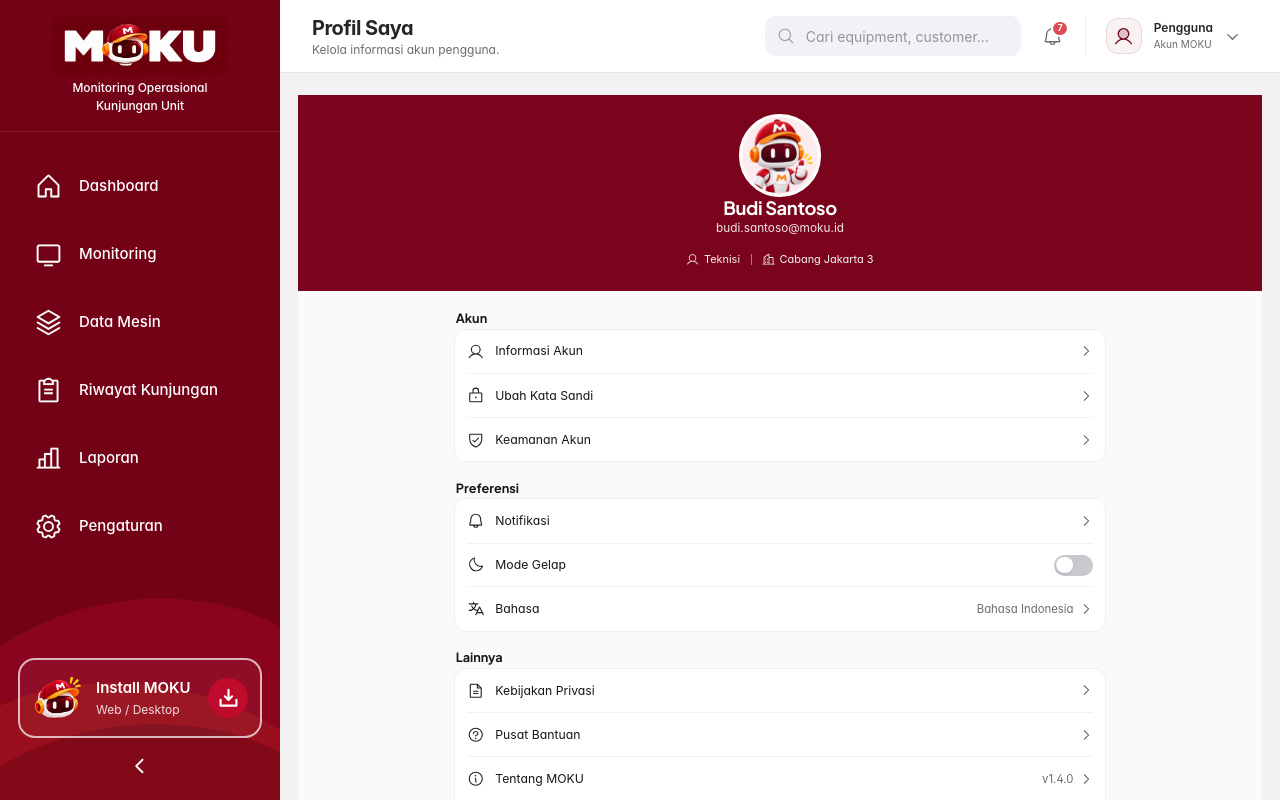
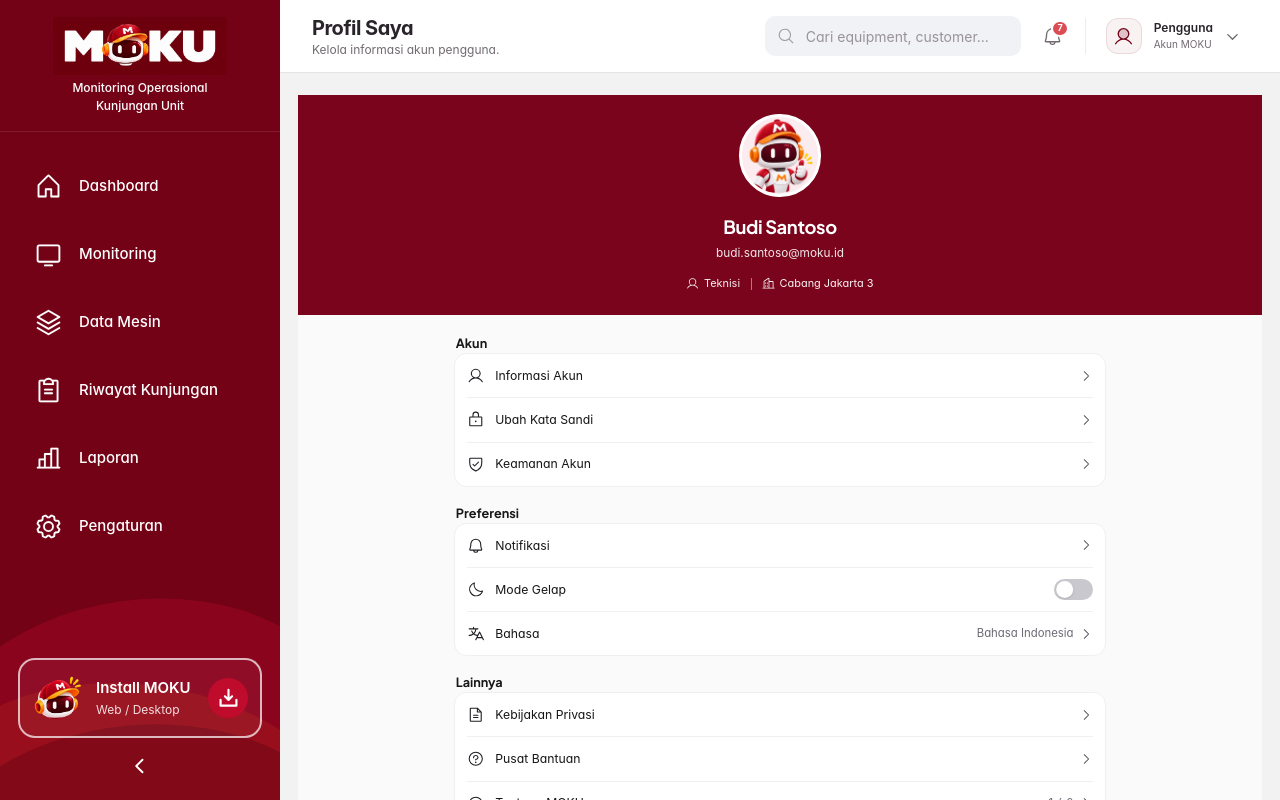
Before and after one commit to irwanfuzi/Moku-app, a React (Vite) app: page /profile in a window 1280 px wide. Built offline with nearby package versions, Linux system fonts and the light colour scheme.

Commit message:
Update ProfilePage.tsx

```diff
--- a/src/pages/ProfilePage.tsx
+++ b/src/pages/ProfilePage.tsx
@@ -129,7 +129,10 @@ export default function ProfilePage() {
       <header className="w-full bg-[#7A041B] text-white">
         <div className="mx-auto flex w-full max-w-[680px] flex-col items-center px-[calc(16*var(--u))] pb-[calc(26*var(--u))] pt-[calc(env(safe-area-inset-top)+calc(22*var(--u)))] text-center">
           {/* Avatar Lingkaran + Border Putih */}
-          <div className="flex h-[calc(94*var(--u))] w-[calc(94*var(--u))] items-center justify-center overflow-hidden rounded-full border-[calc(3.5*var(--u))] border-white bg-[#FCECEF]">
+          <div
+            style={{ marginBottom: "calc(22 * var(--u))" }}
+            className="flex h-[calc(94*var(--u))] w-[calc(94*var(--u))] items-center justify-center overflow-hidden rounded-full border-[calc(3.5*var(--u))] border-white bg-[#FCECEF]"
+          >
             {!avatarError ? (
               <img
                 src={AVATAR_URL}
@@ -145,15 +148,21 @@ export default function ProfilePage() {
           </div>
 
           {/* Nama & Email */}
-          <h1 className="mt-[calc(16*var(--u))] font-display text-[calc(21*var(--u))] font-bold leading-tight tracking-[-0.02em] text-white">
+          <h1
+            style={{ margin: 0, marginBottom: "calc(6 * var(--u))" }}
+            className="font-display text-[calc(21*var(--u))] font-bold leading-tight tracking-[-0.02em] text-white"
+          >
             Budi Santoso
           </h1>
-          <p className="mt-[calc(6*var(--u))] text-[calc(13.5*var(--u))] font-normal text-white/90">
+          <p
+            style={{ margin: 0, marginBottom: "calc(14 * var(--u))" }}
+            className="text-[calc(13.5*var(--u))] font-normal text-white/90"
+          >
             budi.santoso@moku.id
           </p>
 
           {/* Jabatan | Cabang */}
-          <div className="mt-[calc(14*var(--u))] flex items-center justify-center gap-[calc(12*var(--u))] text-[calc(12.5*var(--u))] font-normal text-white/95">
+          <div className="flex items-center justify-center gap-[calc(12*var(--u))] text-[calc(12.5*var(--u))] font-normal text-white/95">
             <span className="inline-flex items-center gap-[calc(5*var(--u))]">
               <User
                 weight="regular"
```
